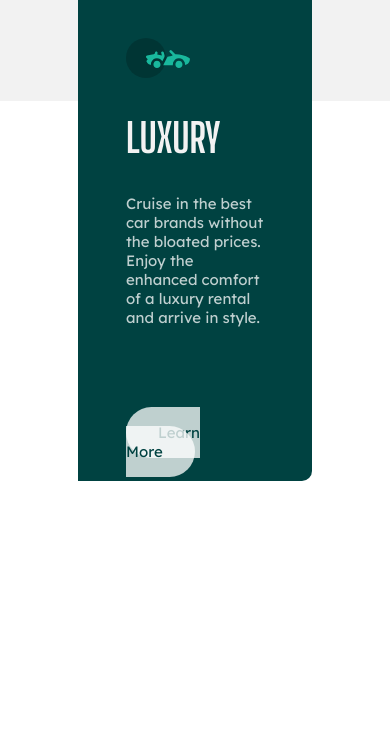
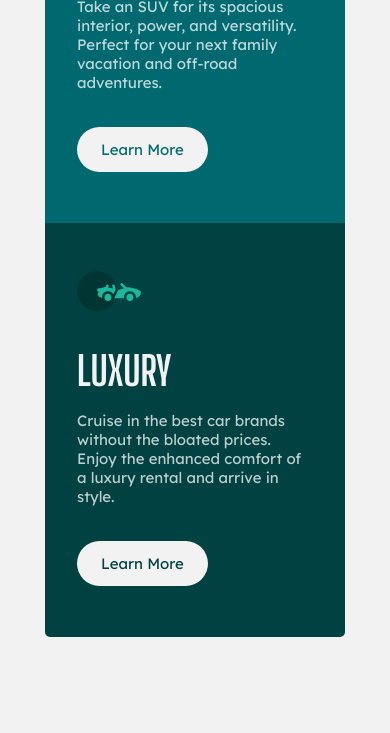
Before and after one commit to philjacks/3-column-card-component, a website: page index.html in a window 390 px wide. Shown: the part 701-1434 px from the top of the page. Before the commit the page ends 1182 px from the top, so only its background shows below. Drawn offline with Linux system fonts and the light colour scheme.

Commit message:
initial commit

```diff
--- a/css/styles.css
+++ b/css/styles.css
@@ -8,19 +8,18 @@
 }
 
 body {
+  background: hsl(0, 0%, 95%);
   display: flex;
   justify-content: center;
   align-items: center;
   flex-wrap: wrap;
   font-family: "Lexend Deca", sans-serif;
-  font-weight: 400;
   font-size: 15px;
   min-height: 100vh;
 }
 
 .container {
-  background: hsl(0, 0%, 95%);
-  height: 90vh;
+  min-height: 90vh;
   display: flex;
   flex-direction: column;
   justify-content: center;
@@ -35,12 +34,12 @@ h2 {
   font-weight: 700;
   color: hsl(0, 0%, 95%);
   font-size: 2.5rem;
-  padding-bottom: 2rem;
+  padding-bottom: 1rem;
 }
 
 p {
   color: hsla(0, 0%, 100%, 0.75);
-  padding-bottom: 6rem;
+  padding-bottom: 5rem;
 }
 
 .cards {
@@ -51,26 +50,23 @@ p {
 }
 
 .card {
-  height: 60vh;
-  /* max-width: 218px; */
-  padding: 3rem;
+  height: 100%;
+  padding: 3rem 2.5rem 6rem;
 }
 
 .sedans {
   background: hsl(31, 77%, 52%);
-  border-radius: 10px 0 0 10px;
+  border-radius: 5px 0 0 5px;
 }
 .sedans a {
   color: hsl(31, 77%, 52%);
-  background: hsla(0, 0%, 100%, 0.75);
-  padding: 1rem 2rem;
+  background: hsl(0, 0%, 95%);
   border-radius: 50px;
 }
 .sedans a:hover {
-  color: hsla(0, 0%, 100%, 0.75);
+  color: hsl(0, 0%, 95%);
   background: hsl(31, 77%, 52%);
-  padding: 1rem 2rem;
-  border: 2px hsla(0, 0%, 100%, 0.75) solid;
+  border: 2px hsl(0, 0%, 95%) solid;
   border-radius: 50px;
 }
 
@@ -79,49 +75,61 @@ p {
 }
 .suvs a {
   color: hsl(184, 100%, 22%);
-  background: hsla(0, 0%, 100%, 0.75);
-  padding: 1rem 2rem;
+  background: hsl(0, 0%, 95%);
   border-radius: 50px;
 }
 .suvs a:hover {
-  color: hsla(0, 0%, 100%, 0.75);
+  color: hsl(0, 0%, 95%);
   background: hsl(184, 100%, 22%);
-  padding: 1rem 2rem;
-  border: 2px hsla(0, 0%, 100%, 0.75) solid;
+  border: 2px hsl(0, 0%, 95%) solid;
   border-radius: 50px;
 }
 
 .luxury {
   background: hsl(179, 100%, 13%);
-  border-radius: 0 10px 10px 0;
+  border-radius: 0 5px 5px 0;
 }
 .luxury a {
   color: hsl(179, 100%, 13%);
-  background: hsla(0, 0%, 100%, 0.75);
-  padding: 1rem 2rem;
+  background: hsl(0, 0%, 95%);
   border-radius: 50px;
 }
 .luxury a:hover {
-  color: hsla(0, 0%, 100%, 0.75);
+  color: hsl(0, 0%, 95%);
   background: hsl(179, 100%, 13%);
-  padding: 1rem 2rem;
-  border: 2px hsla(0, 0%, 100%, 0.75) solid;
+  border: 2px hsl(0, 0%, 95%) solid;
   border-radius: 50px;
 }
 
 img {
   padding-bottom: 2rem;
-  margin-top: 1rem;
+  /* margin-top: 1rem; */
 }
 .link {
+  padding: 0.8rem 1.5rem;
   text-decoration: none;
 }
 
-@media screen and (max-width: 1145px) {
+@media screen and (max-width: 992px) {
+  .container {
+    margin: 3rem 0;
+  }
   .cards {
     flex-direction: column;
+    align-items: center;
+    margin: 3rem 1rem;
   }
   .card {
-    max-width: 60vw;
+    width: 300px;
+    padding: 3rem 2rem 4rem;
+  }
+  .sedans {
+    border-radius: 5px 5px 0 0;
+  }
+  .luxury {
+    border-radius: 0 0 5px 5px;
+  }
+  p {
+    padding-bottom: 3rem;
   }
 }
```
